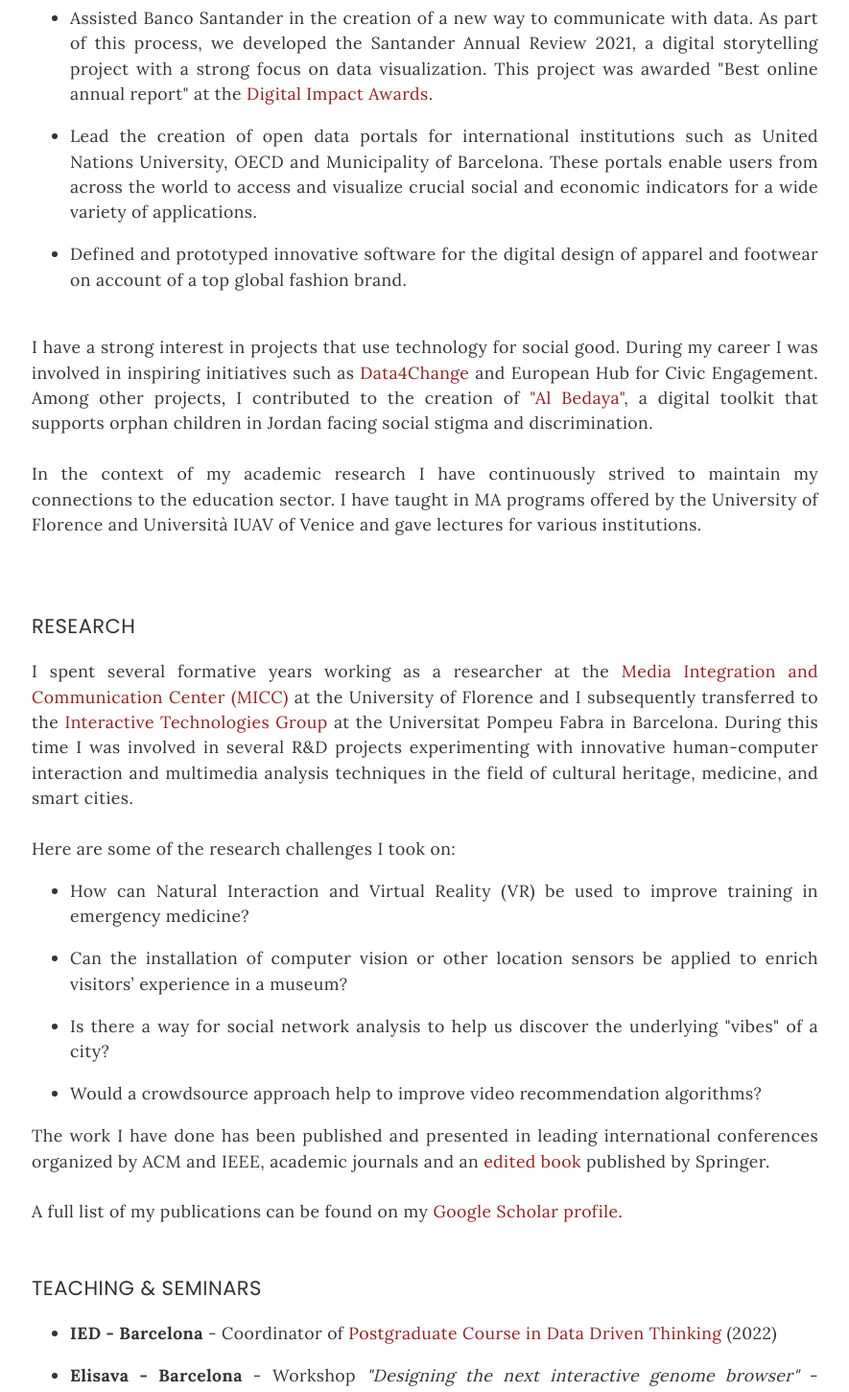
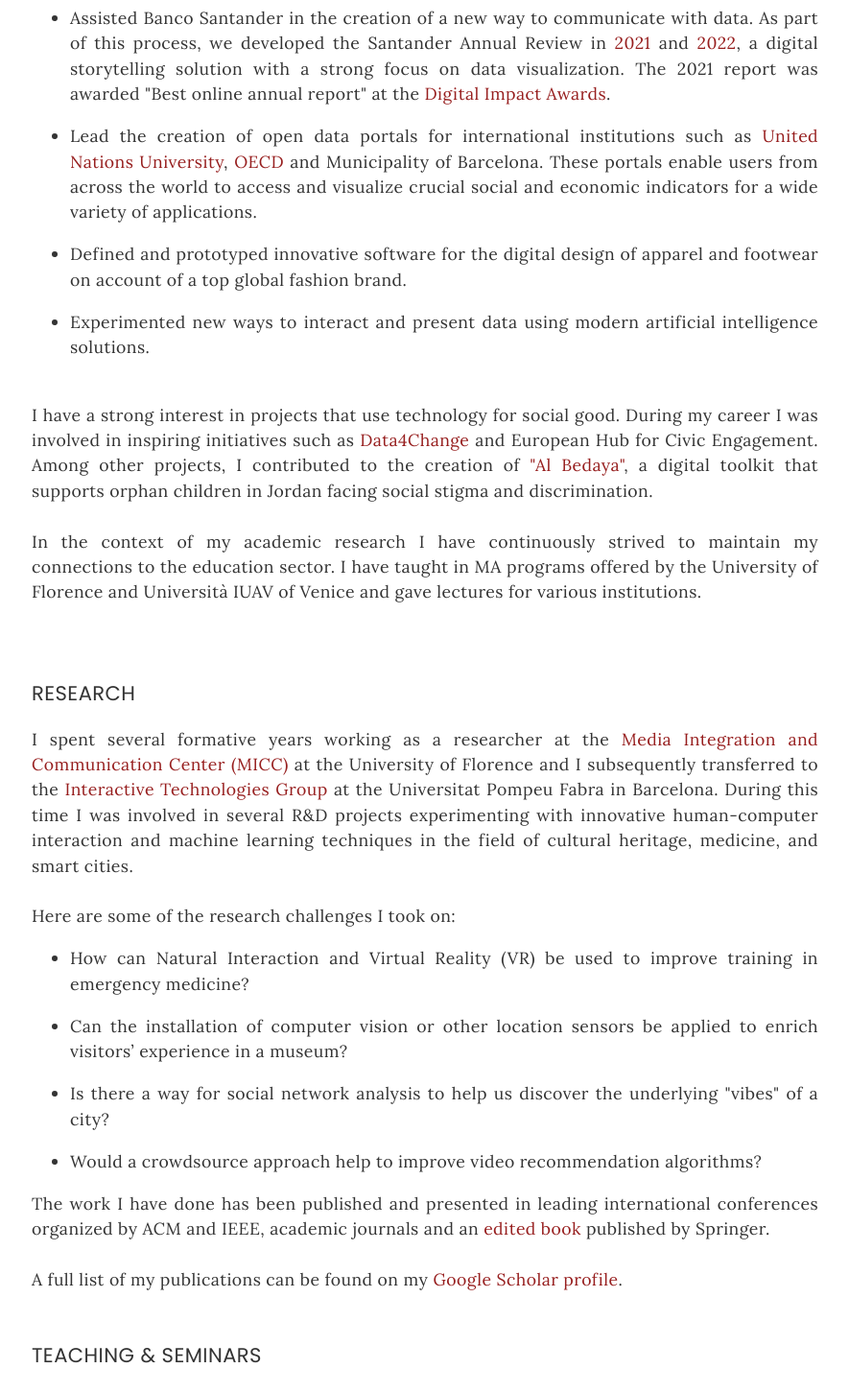
Before and after one commit to pezzabros/homepage-2022, a SvelteKit app: page / in a window 1280 px wide. Shown: the part 1220-2671 px from the top of the page at 96% size, without its empty margins (197-1082 px from the left). Built offline with nearby package versions, Linux system fonts and the light colour scheme.

Commit message:
latest updates

```diff
--- a/src/routes/+page.svelte
+++ b/src/routes/+page.svelte
@@ -35,11 +35,13 @@
 	<br/><br/>
 	In the past few years, I:
 	<ul>
-		<li>Assisted Banco Santander in the creation of a new way to communicate with data. As part of this process, we developed the Santander Annual Review 2021, a digital storytelling project with a strong focus on data visualization. This project was awarded "Best online annual report" at the <a href="https://www.digitalimpactawards.com/europe/past-winners/2022/" target="_blank">Digital Impact Awards</a>.</li>
+		<li>Assisted Banco Santander in the creation of a new way to communicate with data. As part of this process, we developed the Santander Annual Review in <a href="https://www.santanderannualreport.com/2021/" target="_blank">2021</a> and <a href="https://www.santanderannualreport.com/2022/" target="_blank">2022</a>, a digital storytelling solution with a strong focus on data visualization. The 2021 report was awarded "Best online annual report" at the <a href="https://www.digitalimpactawards.com/europe/past-winners/2022/" target="_blank">Digital Impact Awards</a>.</li>
 
-		<li>Lead the creation of open data portals for international institutions such as United Nations University, OECD and Municipality of Barcelona. These portals enable users from across the world to access and visualize crucial social and economic indicators for a wide variety of applications.</li>
+		<li>Lead the creation of open data portals for international institutions such as <a href="https://www4.wider.unu.edu/" target="_blank">United Nations University</a>, <a href="https://goingdigital.oecd.org/datakitchen/" target="_blank">OECD</a> and Municipality of Barcelona. These portals enable users from across the world to access and visualize crucial social and economic indicators for a wide variety of applications.</li>
 
 		<li>Defined and prototyped innovative software for the digital design of apparel and footwear on account of a top global fashion brand.</li>
+
+		<li>Experimented new ways to interact and present data using modern artificial intelligence solutions.</li>
 
 	</ul>
 	<br />
@@ -55,7 +57,7 @@
 <section id="research">
 	<div class="section-title">Research</div>
 	I spent several formative years working as a researcher at the <a href="http://www.micc.unifi.it/" target="_blank">Media Integration and Communication Center (MICC)</a> at the University of Florence and I subsequently transferred to the <a href="https://www.upf.edu/web/gti" target="_blank">Interactive Technologies Group</a> at the Universitat Pompeu Fabra in Barcelona.
-	During this time I was involved in several R&D projects experimenting with innovative human-computer interaction and multimedia analysis techniques in the field of cultural heritage, medicine, and smart cities.
+	During this time I was involved in several R&D projects experimenting with innovative human-computer interaction and machine learning techniques in the field of cultural heritage, medicine, and smart cities.
   <br><br>
   Here are some of the research challenges I took on:
 
@@ -77,12 +79,12 @@
 	<div class="section-title">Teaching & Seminars</div>
 
 	<ul>
-		<li>
+		<!--<li>
 			<strong>IED - Barcelona</strong> - Coordinator of
 			<a href="https://iedbarcelona.es/en/cursos-info/postgrado-en-data-driven-thinking/"
 			target="_blank">Postgraduate Course in Data Driven Thinking</a
 			> (2022)
-		</li>
+		</li>-->
 		<li>
 			<strong>Elisava - Barcelona</strong> - Workshop
 			<i>"Designing the next interactive genome browser"</i> - ChromDesign Winter school. (2020)
```
Also changed, not shown: static/img/projects/wiid-graph.jpeg (added), static/img/projects/wiid-graph.png (added).
